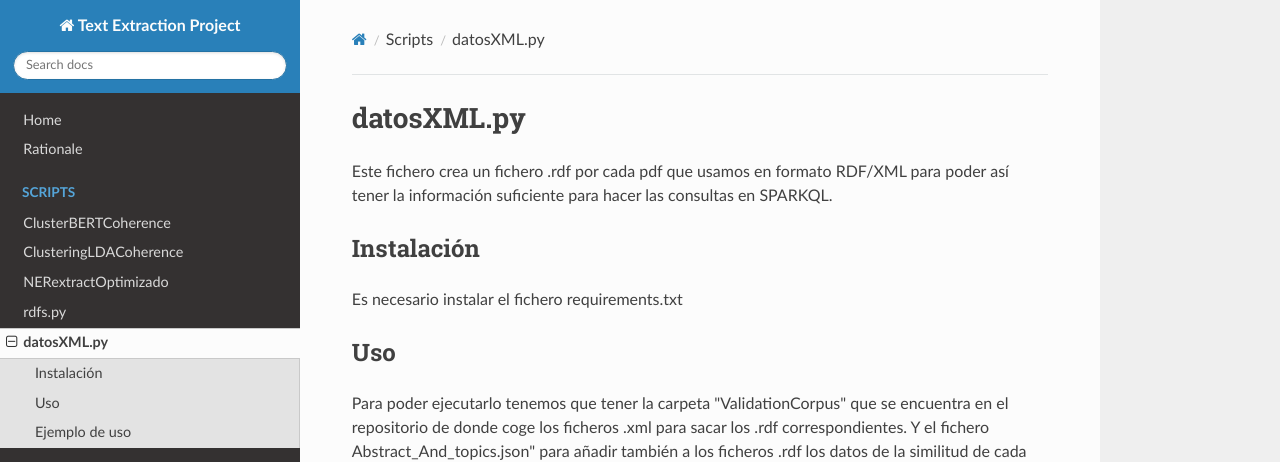
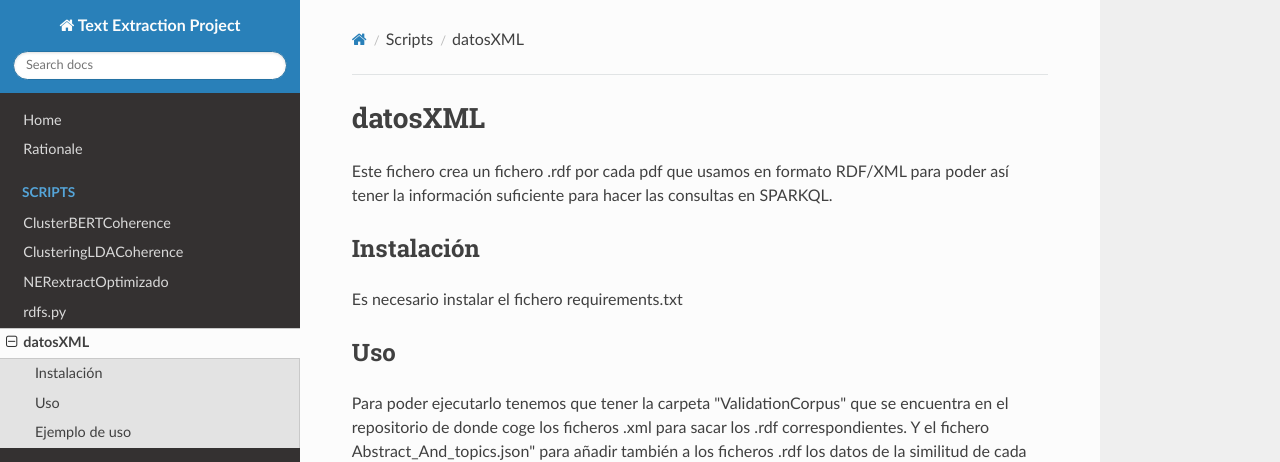
Before and after one commit to Raaquel09/IAGrupoOptativa, an MkDocs documentation site: the page built from docs/datosXML.md, in a window 1280 px wide. Shown: the top 462 px of the page. Built offline with MkDocs 1.6.1, drawn with Linux system fonts in a browser that asks for light colours; nearby versions of some CDN libraries.

```diff
--- a/docs/datosXML.md
+++ b/docs/datosXML.md
@@ -1,4 +1,4 @@
-# datosXML.py
+# datosXML
 
 Este fichero crea un fichero .rdf por cada pdf que usamos en formato RDF/XML para poder así tener la información suficiente para hacer las consultas en SPARKQL.
 
```
